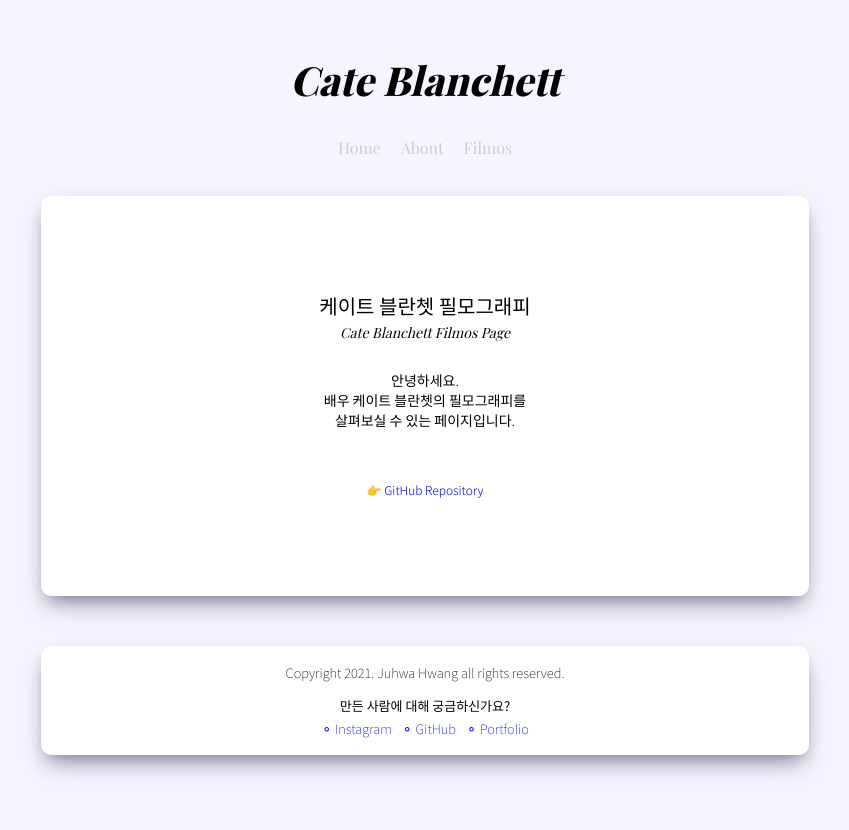
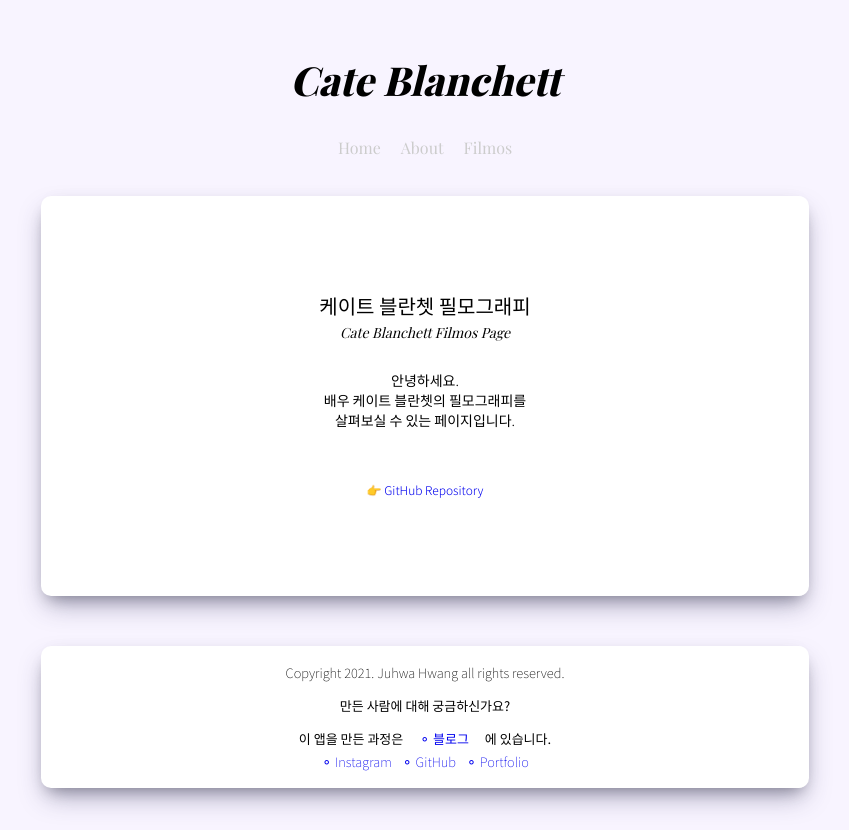
Before and after one commit to kenna-hwa/react-movie-app-2022, a React (Create React App) app: page / in a window 1280 px wide. Shown: the whole page, without its empty margins (215-1064 px from the left). Built offline with nearby package versions, Linux system fonts and the light colour scheme; a web font is replaced by a local one.

Commit message:
blog 수정

```diff
--- a/package.json
+++ b/package.json
@@ -7,6 +7,7 @@
     "@testing-library/react": "^11.2.7",
     "@testing-library/user-event": "^12.8.3",
     "axios": "^0.21.1",
+    "gh-pages": "^3.2.3",
     "http-proxy-middleware": "^2.0.1",
     "node-sass": "^6.0.1",
     "prop-types": "^15.7.2",
--- a/src/routes/Home.js
+++ b/src/routes/Home.js
@@ -17,6 +17,7 @@
             <article className="my_about_container">
             <h2> Copyright 2021. Juhwa Hwang all rights reserved.</h2>
             <p>만든 사람에 대해 궁금하신가요?</p>
+            <p>이 앱을 만든 과정은 　<a href="https://kenna-hwa.github.io/">&#9900; 블로그 　</a>에 있습니다.</p>
             <a href="https://www.instagram.com/peacehwa/" className="instagram">&#9900; Instagram</a>
             <a href="https://github.com/kenna-hwa" className="github">&#9900; GitHub</a>
             <a href="https://kenna-hwa.github.io/portfolio_kenna/" className="portfolio">&#9900; Portfolio</a>
```
Also changed, not shown: 1 other file (tests, documents, lock files or other folders).
